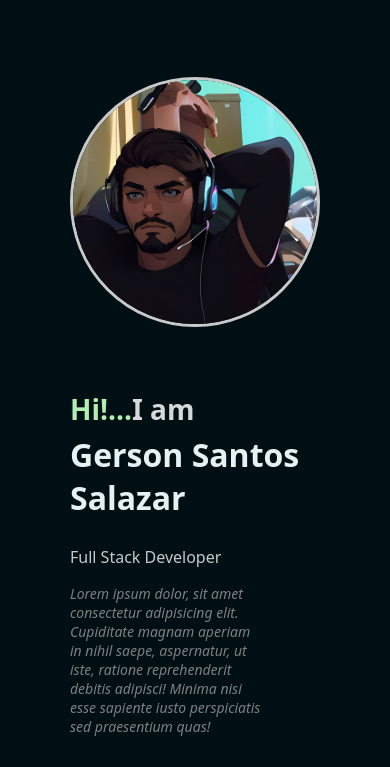
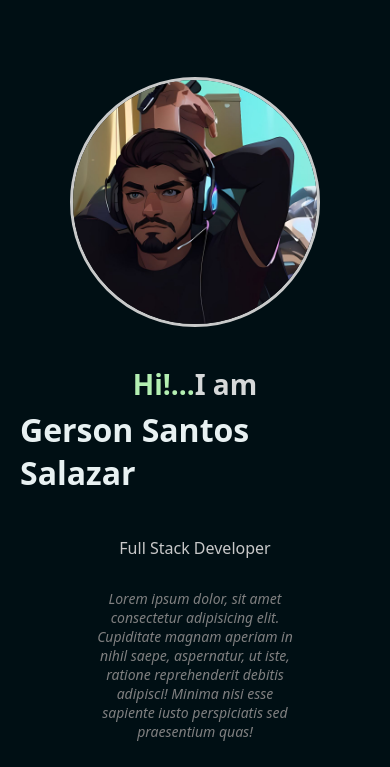
Before and after one commit to Gmsantos2/portfolio, a plain HTML site: page index.html in a window 390 px wide. Shown: the part 73-840 px from the top of the page. Drawn offline with nearby package versions, Linux system fonts and the light colour scheme.

Commit message:
styles movil view

```diff
--- a/assets/css/style.css
+++ b/assets/css/style.css
@@ -128,7 +128,9 @@ span{
 
 }
 .text-pre{
-  padding: 25px 20px 20px 10px  ;
+  display: flex;
+  flex-direction: column;
+  align-items: center;
 }
 .text{
   font-size: 14px;
@@ -180,7 +182,6 @@ span{
 
 .dos {
   flex-grow: 1;
-  margin-left: 40px;
 }
 .tres {
   flex-grow: -1;
@@ -369,6 +370,9 @@ button {
 } */
 /* móviles */
 @media (max-width: 768px) {
+  .text{
+    text-align: center;
+  }
   .text-pre{
     width: 100%;
   }
@@ -385,7 +389,7 @@ button {
   }
   .list {
     display: flex;
-    margin-top: 80px;
+    margin-top: 100px;
     flex-direction: column;
     gap: 15px;
   }
```
